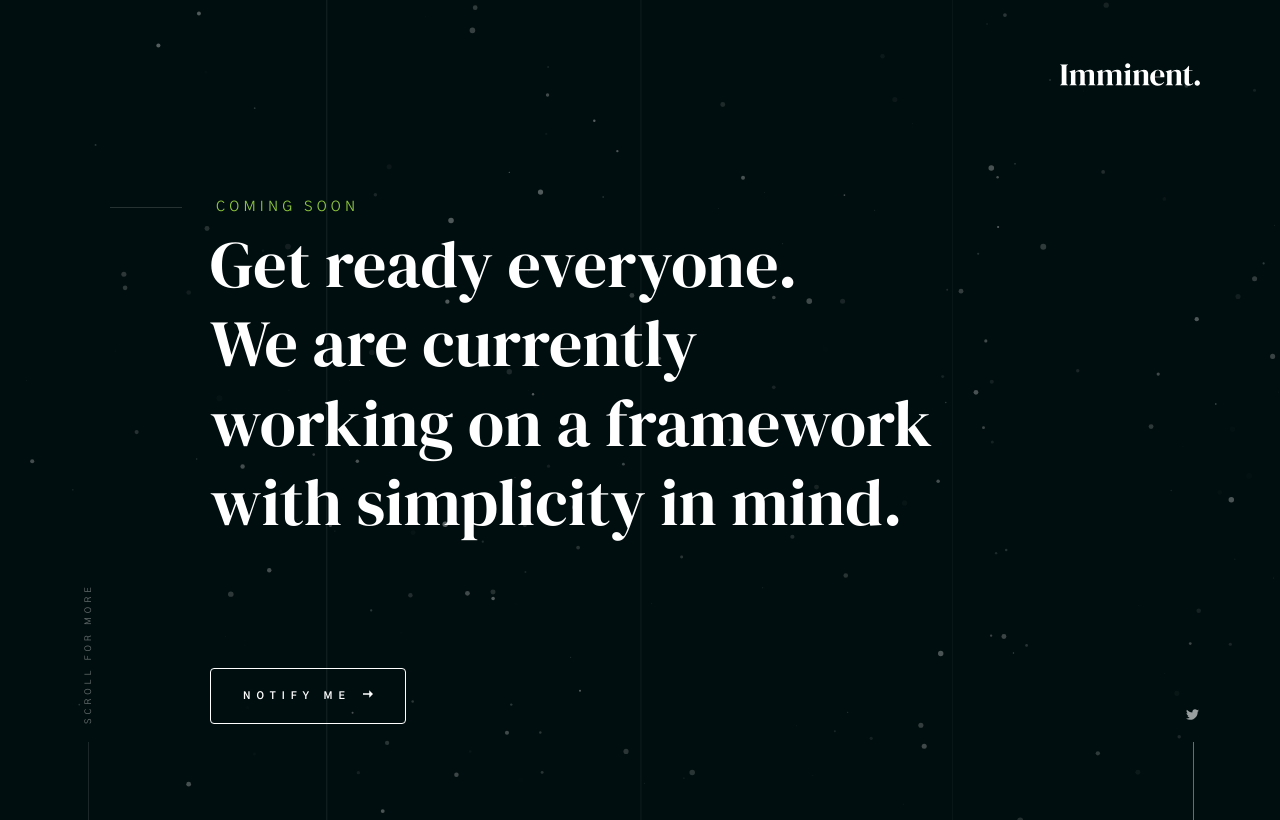
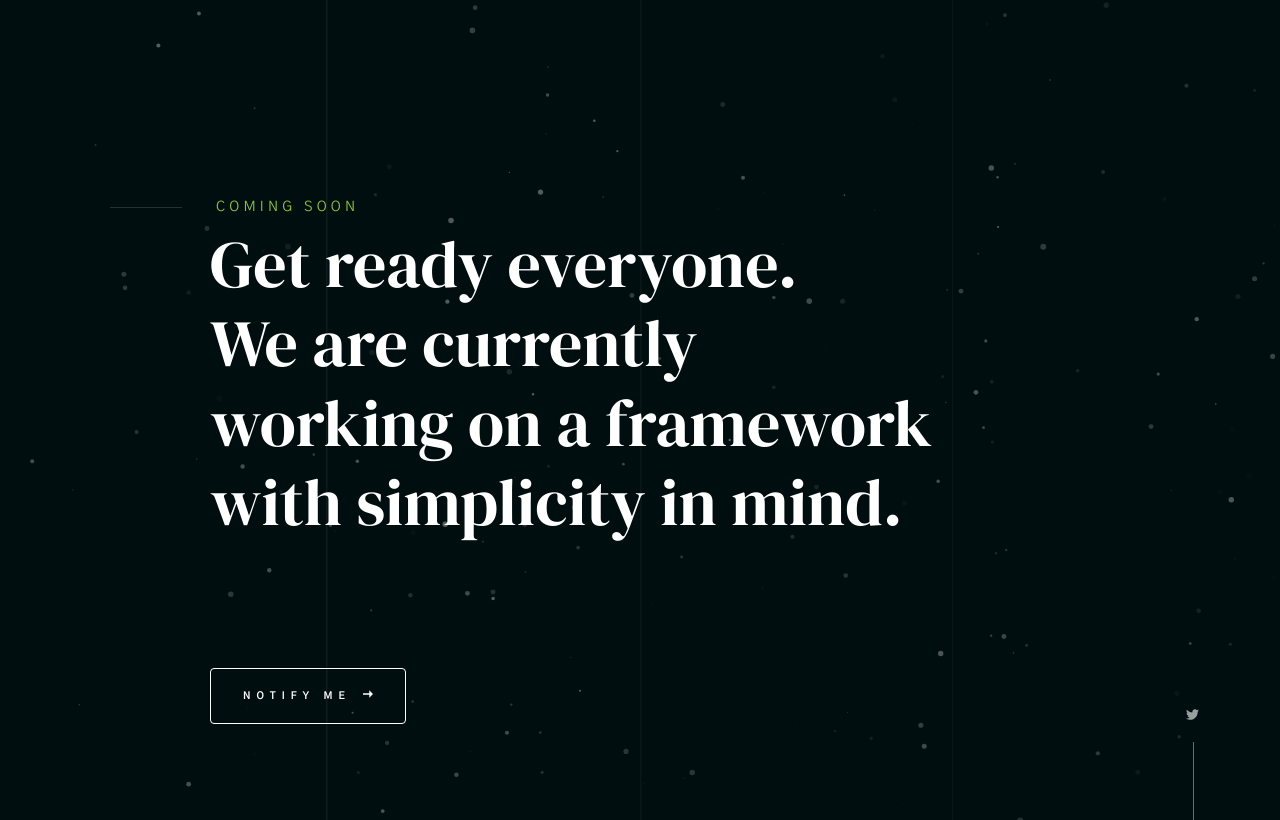
Before and after one commit to ZaugeFramework/zaugeframework.github.io, a plain HTML site: page index.html in a window 1280 px wide. Drawn offline with Linux system fonts and the light colour scheme.

Commit message:
Update index.html

```diff
--- a/index.html
+++ b/index.html
@@ -5,7 +5,7 @@
     <!--- basic page needs
     ================================================== -->
     <meta charset="utf-8">
-    <title>Imminent - Particles</title>
+    <title>ScriptBuild</title>
     <meta name="description" content="">
     <meta name="author" content="">
 
@@ -49,11 +49,11 @@
     ================================================== -->
     <header class="s-header">
 
-        <div class="header-logo">
+        <!--<div class="header-logo">
             <a class="site-logo" href="index.html">
                 <img src="images/logo.svg" alt="Homepage">
             </a>
-        </div>
+        </div>-->
 
     </header> <!-- end s-header -->
 
@@ -131,12 +131,6 @@
             <!--<li><a href="#0"><i class="fab fa-behance" aria-hidden="true"></i></a></li>-->
         </ul> <!-- end intro social -->
 
-        <div class="intro-scroll">
-            <a href="#info" class="scroll-link smoothscroll">
-                Scroll For More
-            </a>
-        </div> <!-- end intro scroll -->
-
     </section> <!-- end s-intro -->
 
     <!-- Java Script
```
